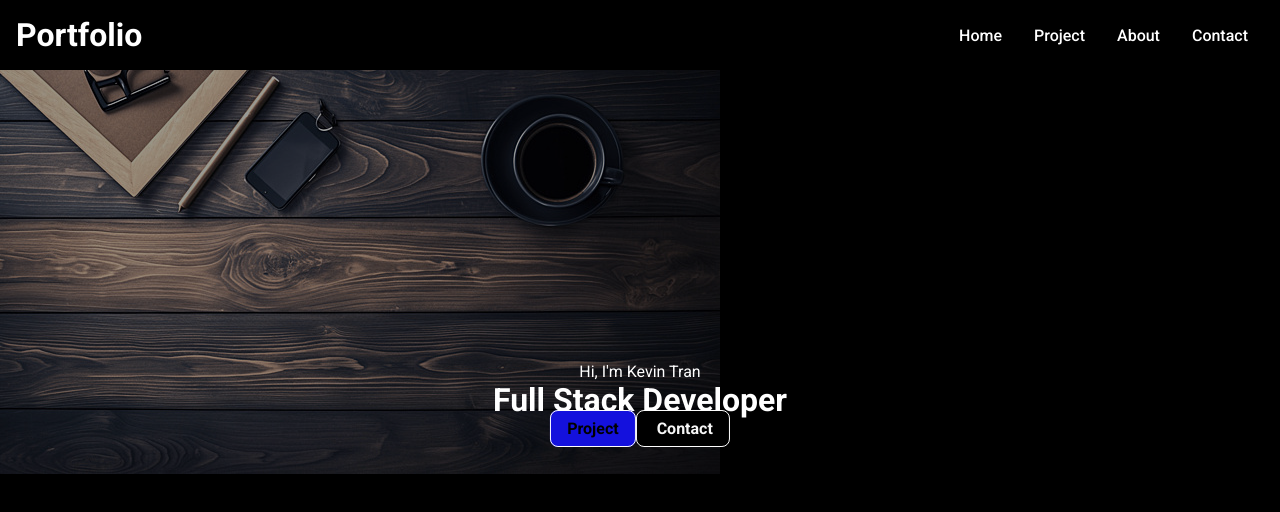
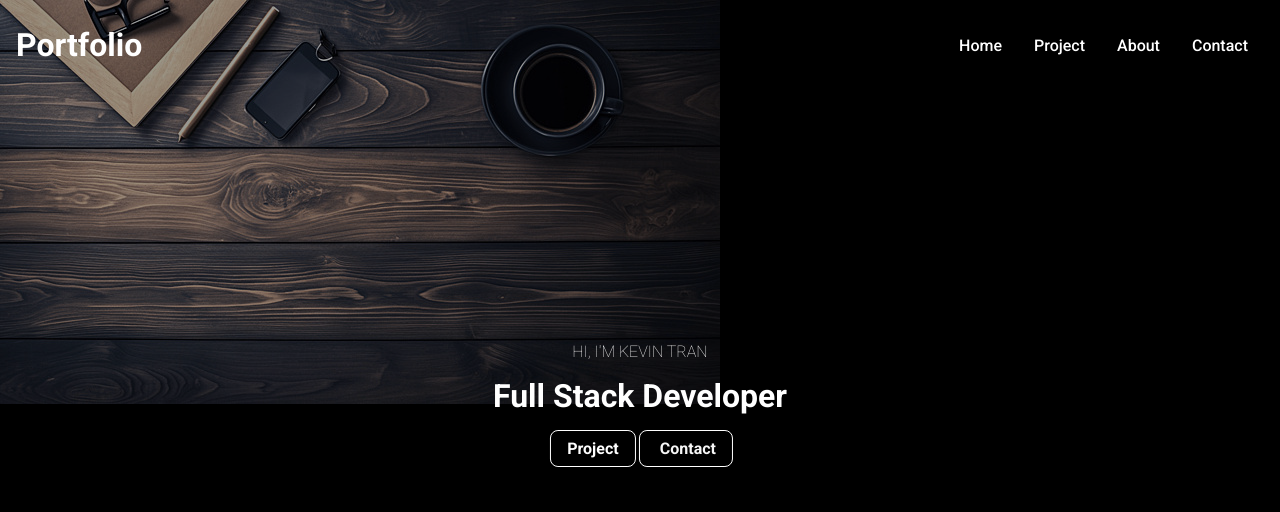
Before and after one commit to 19kevintran/19kevintran.github.io, a React (Create React App) app: page / in a window 1280 px wide. Shown: the top 512 px of the page. Built offline with nearby package versions, Linux system fonts and the light colour scheme.

Commit message:
background img

```diff
--- a/src/components/HeroImg.js
+++ b/src/components/HeroImg.js
@@ -15,7 +15,6 @@
         <div>
             <Link to ="/project" className="btn"> Project</Link>
             <Link to ="/contact" className="btn-light"> Contact</Link>
-
         </div>
       </div>
     </div>
--- a/src/components/HeroImgStyles.css
+++ b/src/components/HeroImgStyles.css
@@ -1,7 +1,7 @@
 .mask{
     width: 100%;
     height: 100vh;
-    position:relative;
+    position: relative;
 
 }
 .intro-img {
@@ -11,6 +11,7 @@
     background-position: center;
     object-fit: cover;
 }
+
 .mask::after{
     content: "";
     position: absolute;
@@ -18,9 +19,8 @@
     left: 0;
     width: 100%;
     height: 100%;
-    background-color: rgba(0,0,0,0.5);
+    background-color: rgba(0, 0, 0, 0.5);
     opacity: 0.8;
-
 }
 
 .hero {
@@ -30,8 +30,38 @@
 
 .hero .content {
     position: absolute;
+    transform: translate(-50%, -50%);
     top: 50%;
     left: 50%;
-    transform: translate(-50%, -50%);
     text-align: center;
 }
+.hero .content h1 {
+    font-size: 4pm;
+    padding: 0.5em 0 1.5rem;
+}
+
+
+.hero .content p {
+    font-size: 1.4pm;
+    font-weight:200;
+    text-transform: uppercase;
+}
+
+.content .btn {
+    margin: 1rem 0.2rem;
+}
+
+@media screen and (max-width: 640px){
+
+    .hero .content h1 {
+        font-size: 3pm;
+
+    }
+
+
+    .hero .content p {
+        font-size: 1.4pm;
+
+    }
+
+}
--- a/src/components/Navbar.js
+++ b/src/components/Navbar.js
@@ -10,8 +10,21 @@
   }
   const [click, setClick] = useState(false);
   const handleClick = () => setClick(!click);
+
+  const [color, setColor] = useState("false");
+  const changeColor = () => {
+    if (window.scrollY >= 100) {
+        setColor("true");
+      } else {
+        setColor("false");
+      }
+  };
+
+
+  window.addEventListener("scroll", changeColor);
+
   return (
-    <div className="header">
+    <div className={color ? "header header-bg" : "header"}>
       {/* Add a Link to the home page */}
       <Link to="/">
         <h1> Portfolio</h1>
--- a/src/components/NavbarStyles.css
+++ b/src/components/NavbarStyles.css
@@ -3,6 +3,14 @@
     justify-content: space-between;
     align-items: center;
     padding: 1rem;
+    position: fixed;
+    width: 100%;
+    height: 90px;
+    z-index: 10;
+}
+.header-bg{
+    background-color: rbg(0,0,0,0.85);
+    transition: 0.5s;
 }
 
 .nav-menu{
--- a/src/index.css
+++ b/src/index.css
@@ -23,8 +23,8 @@
 }
 
 .btn {
-  background-color: rgb(20, 17, 221);
-  color: rgb(0, 0, 0);
+  background-color: rgb(0, 0, 0);
+  color: rgb(255, 255, 255);
   padding: 0.5em 1em;
   border: 1px solid rgb(255, 255, 255);
   border-radius: 0.5em;
```
